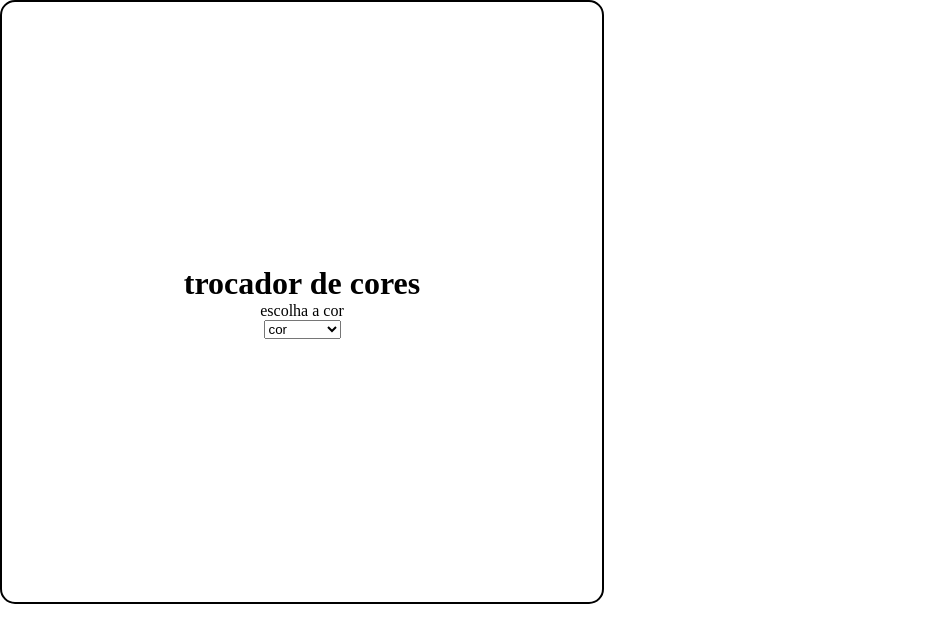
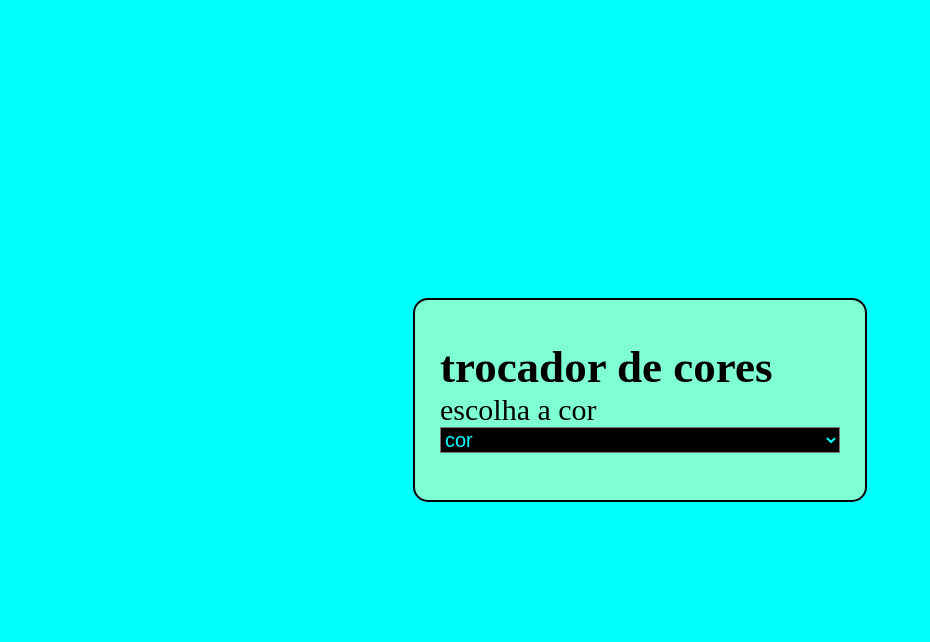
Before and after one commit to PauloVBT/trocadorDeCores, a plain HTML site: page index.html in a window 1280 px wide. Shown: the whole page, without its empty margins (0-930 px from the left). Drawn offline with Linux system fonts and the light colour scheme.

Commit message:
1.0
terminei

```diff
--- a/index.html
+++ b/index.html
@@ -7,17 +7,20 @@
     <title>trocar cores</title>
 </head>
 <body>
-    <div>
+    <div id="principal">
+    <div class="segundaria">
     <h1>trocador de cores</h1>
     <p>escolha a cor</p>
-    <select name="seleçãoDeCores" id="seleçãoDeCores">
+    <select name="seleçãoDeCores" id="seleçãoDeCores" onclick="trocarcor()">
         <option value="">cor</option>
-        <option value="azul">azul</option>
-        <option value="vermelho">vermelho</option>
-        <option value="amarelo">amarelo</option>
-        <option value="branco">branco</option>
-        <option value="rosa">rosa</option>
+        <option value="blue">azul</option>
+        <option value="red">vermelho</option>
+        <option value="yellow">amarelo</option>
+        <option value="white">branco</option>
+        <option value="pink">rosa</option>
     </select>
 </div>
+</div>
+<script src="script.js"></script>
 </body>
 </html>
--- /dev/null
+++ b/script.js
@@ -0,0 +1,10 @@
+let divP = document.getElementById('principal');
+let divS = document.querySelector('.segundaria');
+let titulo = document.querySelector('h1');
+let paragrafo = document.querySelector('p');
+let seletor = document.querySelector('select');
+let opção = document.querySelector('option');
+
+function trocarcor(){
+      divP.style.backgroundColor = seletor.value;
+}
--- a/style.css
+++ b/style.css
@@ -2,17 +2,37 @@
     padding: 0%;
     margin: 0%;
 }
-body{
+#principal{
+    width: 100vw;
     height: 100vh;
-    width: 100vw;
+    display: flex;
+    align-items: center;
+    justify-content: center;
+    background-color: aqua;
 }
-div{
+.segundaria{
+    width: 400px;
+    height: 150px;
     border: 2px solid black;
     border-radius: 15px;
-    width: 600px;
-    height: 600px;
     display: flex;
     flex-direction: column;
-    align-items: center;
-    justify-content: center;
+    padding: 25px;
+    background-color: aquamarine;
 }
+
+h1{
+    margin-top: 16px;
+    font-size: 45px;
+    font-weight: bold;
+}
+
+p{
+    font-size: 30px;
+}
+
+select{
+    background-color: black;
+    color: aqua;
+    font-size: 20px;
+}
```
